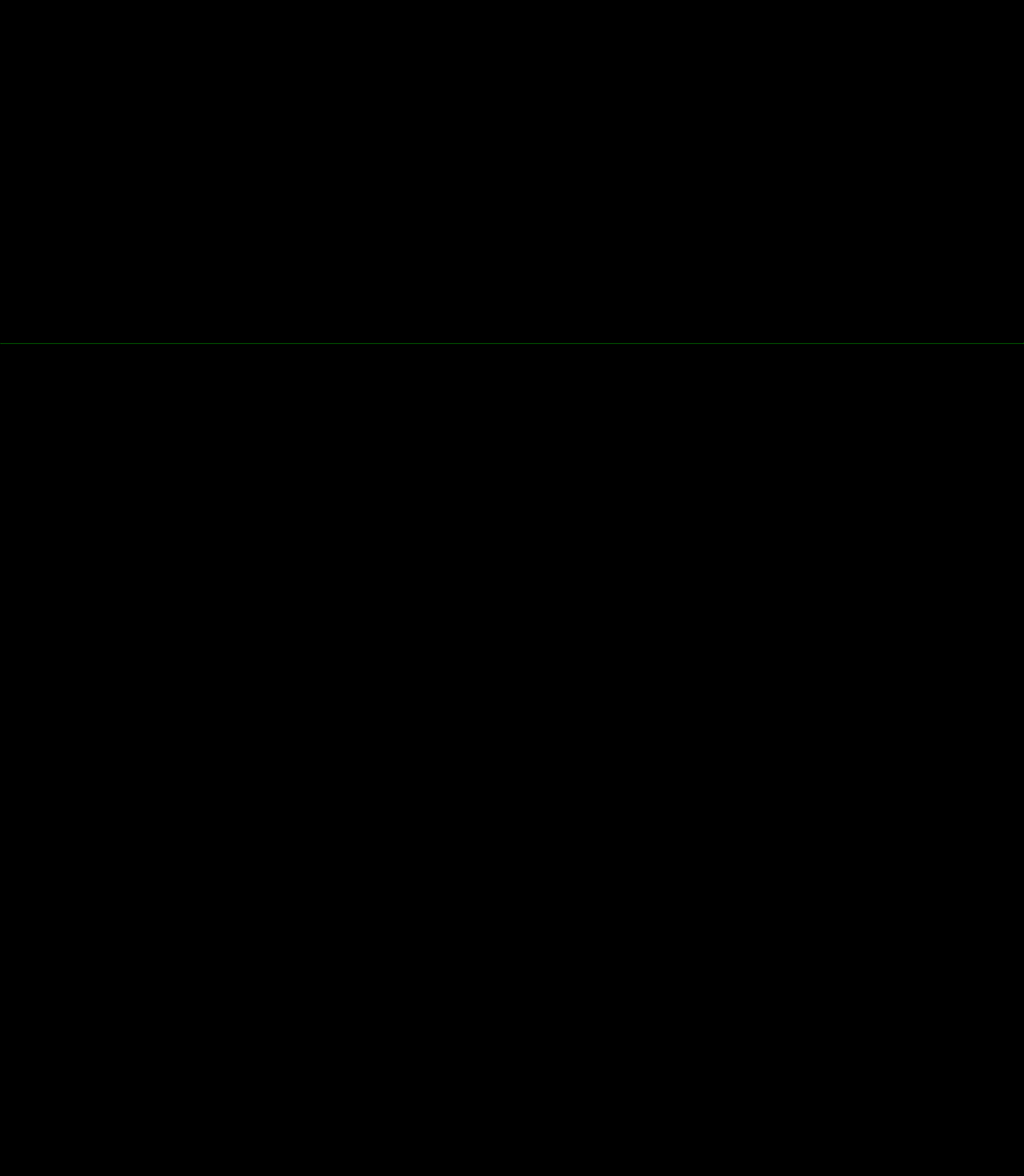
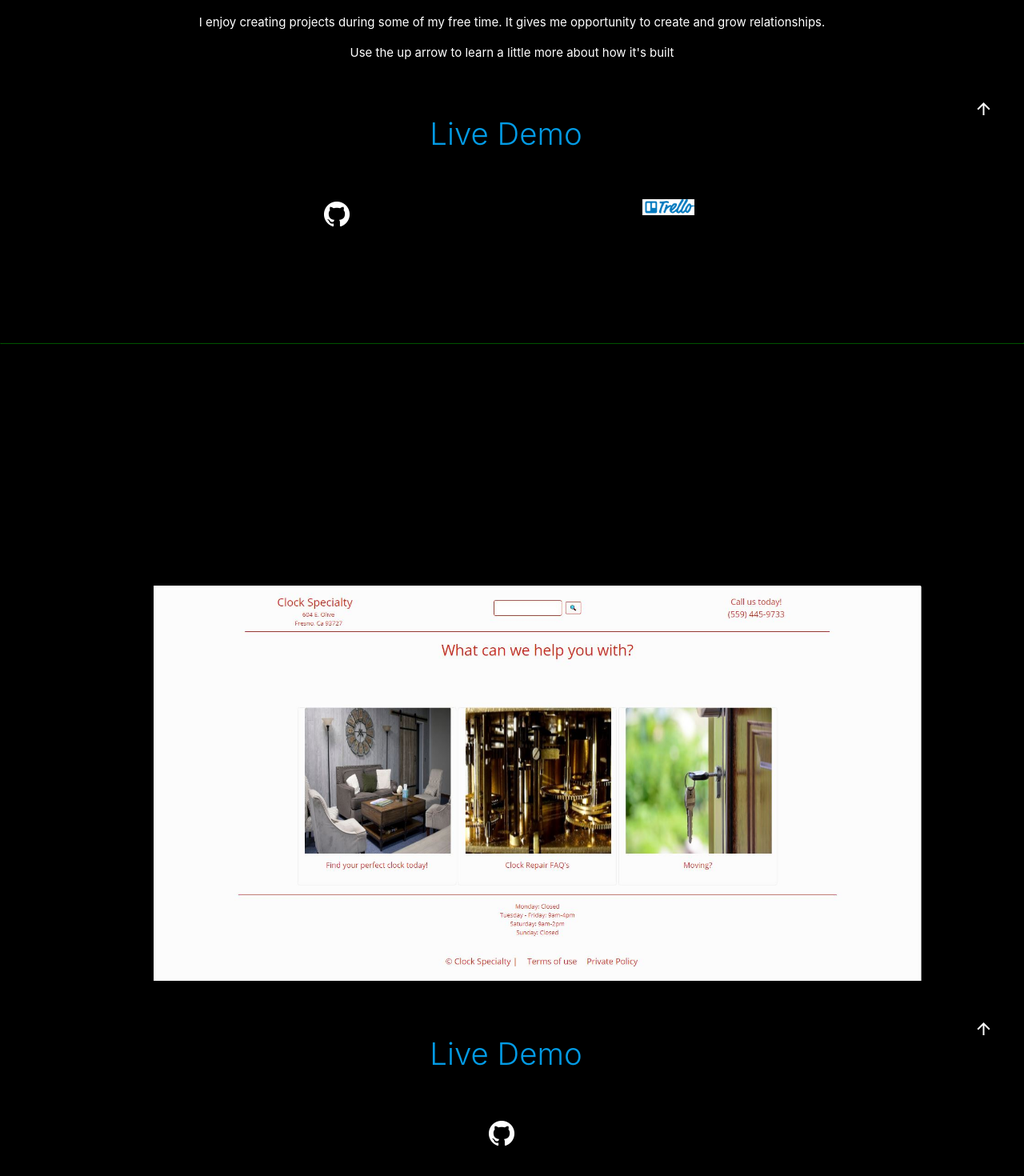
Before and after one commit to mylesrangel/mylesrangel, a React (Create React App) app in the folder Client/: page /myprojects in a window 1280 px wide. Shown: the part 354-1824 px from the top of the page at 80% size. Before the commit the page ends 800 px from the top, so only its background shows below. Built offline with nearby package versions, Linux system fonts and the light colour scheme.

Commit message:
Adjusted layout to fit desktop easier, fixed the message sent after an email has been sent.

```diff
--- a/Client/src/Components/Contact/contact.css
+++ b/Client/src/Components/Contact/contact.css
@@ -5,9 +5,9 @@
 	}
 	#contactForm{
 		padding: 3px;
-		margin-top: 18px;
-		margin-left: 10%;
-		margin-right: 10%;
+		margin-top: 1.6vh;
+		margin-left: 20%;
+		margin-right: 20%;
 		color: white;
 		border-color: darkgreen;
 		/* background-color: #36454F; */
@@ -27,6 +27,7 @@
 	}
 	#submitButton{
 		width: 18vw;
+		max-width: 6vw;
 		height: 3vh;
 		color: black !important;
 		border-radius: 15px;
@@ -53,7 +54,7 @@
 		color: white;
 		width: 100%;
 		height: 22vh;
-		font-size: 2.7vh;
+		font-size: 2.2vh;
 		resize: none;
 	}
 
--- a/Client/src/Components/Contact/contact.js
+++ b/Client/src/Components/Contact/contact.js
@@ -19,8 +19,7 @@ class Contact extends Component{
 		emailSent: false,
 
 		formStyle: {
-			width: window.innerWidth,
-			height: window.innerHeight
+
 		},
 
 		API_URL: "http://localhost:4000/sendemail",
@@ -39,6 +38,14 @@ class Contact extends Component{
 	//old submit button event handler
 	handleSubmit = (event) => {
 		event.preventDefault();
+
+		//hide Form
+		this.setState({
+			formStyle:{
+				display: 'none',
+			}
+		})
+
 
 		//confirm send before sending email
 		if(window.confirm('Click ok to send this email')){
@@ -97,7 +104,8 @@ class Contact extends Component{
 				<div>
 					<MediaQuery query = "(min-width: 501px)">
 						<div id = "contactContainer">
-							<form onSubmit={this.handleSubmit} id="contactForm"  >
+
+							<form onSubmit={this.handleSubmit} id="contactForm" style = {this.state.formStyle }>
 								<p className="formElements">
 									<label> First Name: </label>
 									<input required name="firstName" value={this.state.emailInfo.firstName} onChange={this.handleChange} id="firstName" placeholder="Your first name" />
@@ -132,7 +140,7 @@ class Contact extends Component{
 					</MediaQuery>
 					<MediaQuery query = "(max-width: 500px)">
 						<div id = "contactContainerMobile">
-							<form onSubmit={this.handleSubmit} id="contactFormMobile"  >
+							<form onSubmit={this.handleSubmit} id="contactFormMobile" style = {this.state.formStyle }>
 								{/* <div id = 'hamburgerButtonContact' onClick={this.props.contactForm}>
 
 							{!this.state.emailSent && <form onSubmit={this.handleSubmit} id="contactForm" style={this.state.formStyle} >
--- a/Client/src/Components/Header/header.css
+++ b/Client/src/Components/Header/header.css
@@ -11,9 +11,7 @@
 	#headerContainer p{
 		width: 33vw;
 	}
-	#headerContainer p:hover{
-		font-size: 1.2em;
-	}
+
 	.nav-links{
 		width: 33vw;
 	}
--- a/Client/src/Components/MyProjects/myProjects.css
+++ b/Client/src/Components/MyProjects/myProjects.css
@@ -3,10 +3,38 @@
         color: white;
         width: 100%;
         height: 90vh;
+        max-height: 90vh;
     }
+    /* Github and Trello links */
+    span#clickableLinks{
+        justify-content: space-evenly;
+        margin-top: 2vw;
+        margin-right: 2vw;
+    }
+    #card-reveal-title{
+        font-size: 4vh !important;
+    }
+    .card-reveal p{
+        font-size: 2vh !important;
+    }
+    /* Github and Trello links */
     #clickableLinks{
         display: flex;
-        justify-content: center;
+    }
+    span i:hover{
+        color: darkgreen;
+    }
+    .customButton{
+        font-size: 2.5vw;
+    }
+    .card-title a{
+        font-size: 3vw;
+    }
+    /* clockSpecialty image adjustments */
+    img#clockSpecialty{
+        width: 87vw;
+        padding-left: 12vw;
+        padding-bottom: 2vh;
     }
     a#trelloImage{
         width: 4%;
@@ -18,23 +46,28 @@
         height: 100%;
         padding-left: 3vw;
         padding-right: 3vw;
-        padding-top: 4vw
+        padding-top: 23vw
     }
     #myProjectContainer .card-reveal{
         background-color: slategray;
     }
-
     #trelloImage img{
-        margin-left: 20vw;
-        padding-right: 15vw;
-        height: 2vh;
+        height: 2.5vh;
+        padding-right: 2em;
+    }
+    #githubImage img:hover{
+        height: 3.8vh;
+    }
+    #trelloImage img:hover{
+        height: 2.8vh;
+    }
+    .card .card-image {
+        padding-bottom: 4vh;
     }
     div.card-content{
         color: white;
         display: inline;
-
     }
-
     .card-title{
         color: white !important;
         font-size: 4vw !important;
@@ -43,11 +76,6 @@
         color: white;
         font-size: 3vw;
     }
-    #myProjectContainer .seperationLine{
-
-    }
-
-
 }
 
 @media only screen and (max-width: 500px){
--- a/Client/src/Components/MyProjects/myProjects.js
+++ b/Client/src/Components/MyProjects/myProjects.js
@@ -12,7 +12,8 @@ import 'materialize-css/dist/css/materialize.min.css';
 
 import Myles from "../../Media/Myles.jpg";
 import Mylesrangelcom500 from "../../Media/mylesrangel500.JPG";
-import ClockSpecialty from "../../Media/clockspecialty500.jpg";
+import ClockSpecialty from "../../Media/clockspecialtyHomepage.jpg";
+import ClockSpecialtyMobile from "../../Media/clockspecialty500.jpg";
 
 import "./myProjects.css";
 import Github from "../../Media/GitHub-Mark-Light-32px.png";
@@ -40,9 +41,8 @@ class MyWork extends Component{
                                     <a id="trelloImage" href="https://trello.com/b/9IhFQaFZ/personal-webpage"><img src={Trello} /></a>
                                 </span>
                             </div>
-
                             <div class="card-reveal">
-                                <span class="card-title black-text text-light-4">mylesrangel.com<i class="material-icons right"> arrow_downward </i></span>
+                                <span id="card-reveal-title"class="card-title black-text text-light-4">mylesrangel.com<i class="material-icons right"> arrow_downward </i></span>
                                 <p>My personal website (where you are now)</p>
                                 <p>This website is using:</p>
                                 <p>HTML</p>
@@ -56,6 +56,35 @@ class MyWork extends Component{
                         </div>
                     </div>
                     <hr className="seperationLine"></hr>
+                    <div id = "myProjectContainer">
+                        <div class="card">
+                            <div class="card-image waves-effect waves-block waves-light">
+                                <img id="clockSpecialty"class="activator" src={ClockSpecialty} />
+                            </div>
+                            <div class="card-content card-title activator white-text text-light">
+                                <span>
+                                    <a class="customButton" href="https://clockspecialty.now.sh">Live Demo</a>
+                                    <i class="material-icons right"> arrow_upward </i>
+                                </span>
+                                <span id = "clickableLinks">
+                                <p><a id="githubImage" href="https://github.com/mylesrangel/ClockSpecialty"><img src={Github} /></a></p>
+                                </span>
+                            </div>
+
+                            <div class="card-reveal">
+                                <span class="card-title black-text text-light-4"><a href="https://clockspecialty.now.sh">https://clockspecialty.now.sh/</a><i class="material-icons right"> arrow_downward </i></span>
+                                <p>This website is using:</p>
+                                <p>This is a 90's themed clock shop</p>
+                                <p>NOTE: 'Find your perfect clock today!' does work correctly. The backend is hosted on Now as well, it is just a little slow. However there is a cache(an object array).</p>
+                                <p>HTML</p>
+                                <p>CSS</p>
+                                <p>JavaScript</p>
+                                <p>Bootstrap</p>
+                                <p>NodeJS</p>
+                                <p>Express</p>
+                            </div>
+                        </div>
+                    </div>
                 </MediaQuery>
                 <MediaQuery query = "(max-width: 500px)">
                     <Carousel showThumbs = {false} showStatus={false}>
@@ -87,13 +116,12 @@ class MyWork extends Component{
                         </div>
                         <div class="card">
                             <div class="card-image waves-effect waves-block waves-light">
-                                <img id="clockSpecialty"class="activator" src={ClockSpecialty} />
+                                <img id="clockSpecialty"class="activator" src={ClockSpecialtyMobile} />
                             </div>
                             <div class="card-content card-title activator white-text text-light-4">
                                 <a class="customButton" href="https://clockspecialty.now.sh">Live Demo</a><i class="material-icons right"> arrow_upward </i>
                                 <p><a href="https://github.com/mylesrangel/ClockSpecialty"><img src={Github} /></a></p>
                             </div>
-
                             <div class="card-reveal">
                                 <span class="card-title black-text text-light-4"><a href="https://clockspecialty.now.sh">https://clockspecialty.now.sh/</a><i class="material-icons right"> arrow_downward </i></span>
                                 <p>This website is using:</p>
```
